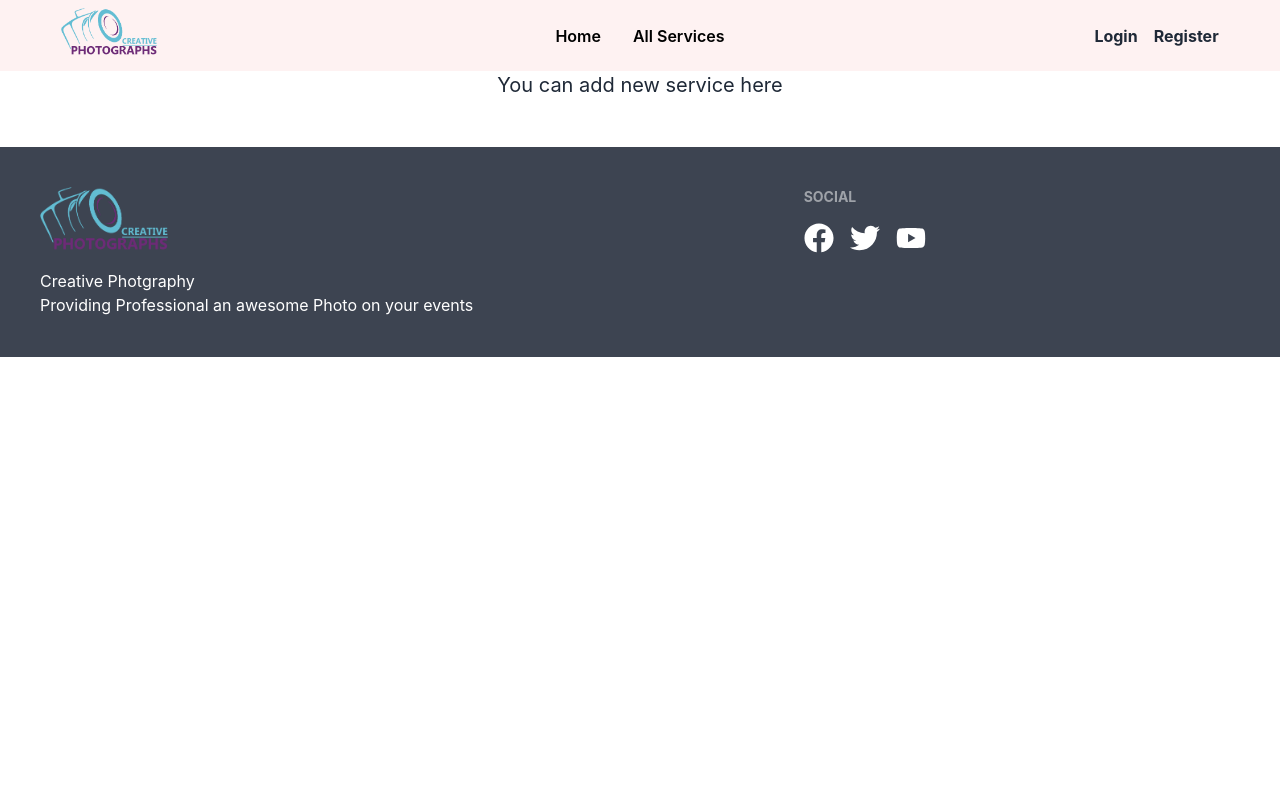
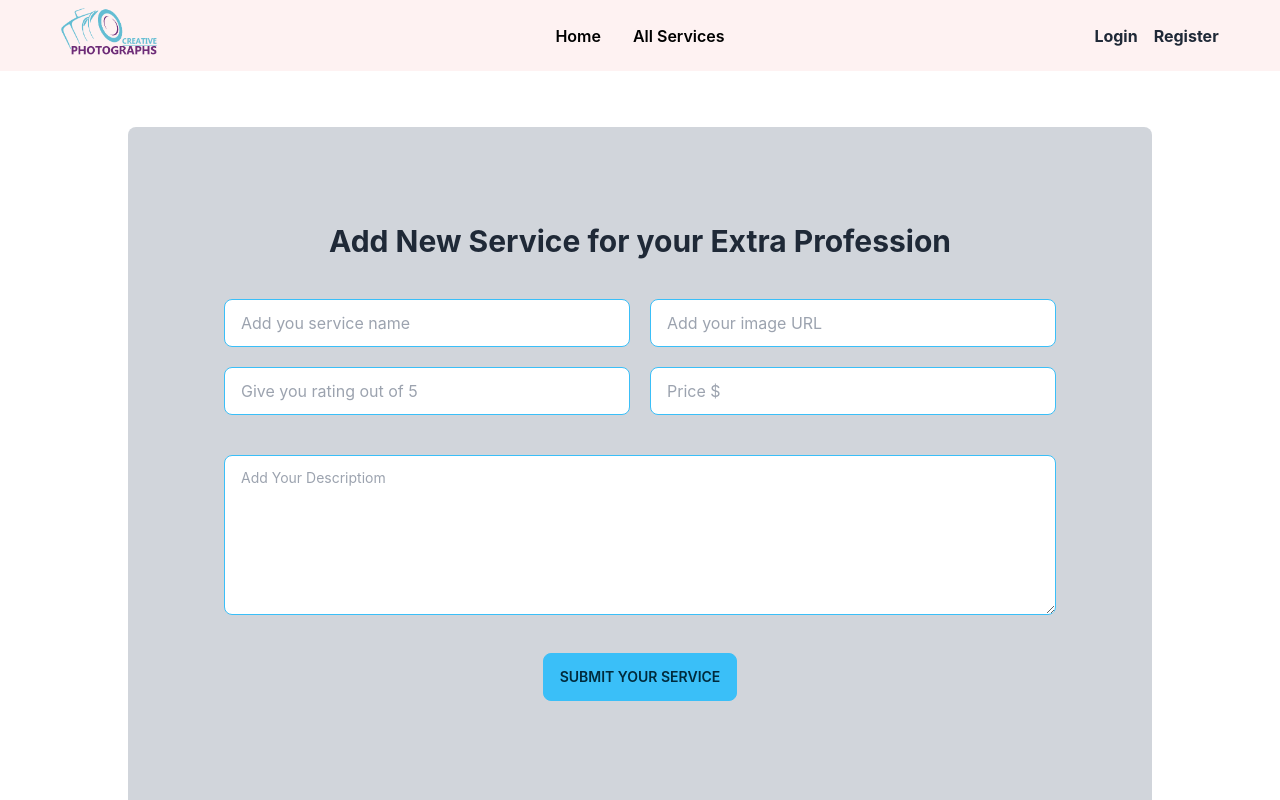
Before and after one commit to Pintu-Roy121/Creative-Photograph-Client-Site, a React (Create React App) app: page /addservice in a window 1280 px wide. Shown: the top 800 px of the page. Built offline with nearby package versions, Linux system fonts and the light colour scheme; no server answers; what react-photo-view would draw is missing.

Commit message:
service inserted

```diff
--- a/src/Shared/Header/Header.js
+++ b/src/Shared/Header/Header.js
@@ -43,7 +43,7 @@ const Header = () => {
                         <label tabIndex={0} className="btn btn-ghost lg:hidden">
                             <FaBars className='text-xl font-bold' />
                         </label>
-                        <ul tabIndex={0} className="menu menu-compact dropdown-content mt-3 p-2 shadow bg-base-100 rounded-box w-52 text-white">
+                        <ul tabIndex={0} className="menu menu-compact dropdown-content mt-3 p-2 shadow bg-base-100 rounded-box w-52 text-black">
                             {menuItems}
                         </ul>
                     </div>
--- a/src/SingleService/SingleService.js
+++ b/src/SingleService/SingleService.js
@@ -4,7 +4,7 @@ import { PhotoView } from 'react-photo-view';
 import { Link } from 'react-router-dom';
 
 const SingleService = ({ service }) => {
-    const { title, image_url, price, rating, description, id } = service;
+    const { title, image_url, price, rating, description, _id } = service;
     return (
         <div className="card card-compact bg-base-100 shadow-xl">
             <figure><PhotoView src={image_url}><img className='h-60 w-full cursor-pointer' src={image_url} alt="service" /></PhotoView></figure>
@@ -16,7 +16,7 @@ const SingleService = ({ service }) => {
                     <p className='text-right'>Price:$ {price}</p>
                 </div>
                 <div className="card-actions justify-end">
-                    <Link to={`/details/${id}`}>
+                    <Link to={`/details/${_id}`}>
                         <button className="btn btn-primary">View Details <FaArrowRight className='text-lg font-bold ml-4' /></button>
                     </Link>
                 </div>
--- a/src/pages/AddService/AddService.js
+++ b/src/pages/AddService/AddService.js
@@ -1,9 +1,60 @@
 import React from 'react';
+import toast from 'react-hot-toast';
 
 const AddService = () => {
+
+    const handleSubmit = (event) => {
+        event.preventDefault();
+
+        const form = event.target;
+        const title = form.title.value;
+        const image_url = form.image.value;
+        const rating = form.rating.value;
+        const price = form.price.value;
+        const description = form.description.value;
+
+        const service = {
+            title,
+            image_url,
+            rating,
+            price,
+            description
+        }
+
+        fetch('http://localhost:5000/services', {
+            method: 'POST',
+            headers: {
+                'content-type': 'application/json',
+            },
+            body: JSON.stringify(service)
+        })
+            .then(res => res.json())
+            .then(data => {
+                if (data.insertedId) {
+                    form.reset();
+                    toast.success('Service added succssful')
+                }
+            });
+
+
+        console.log(service);
+
+
+    }
+
     return (
-        <div className='text-xl text-center'>
-            You can add new service here
+        <div className='my-14'>
+            <form onSubmit={handleSubmit} className='bg-gray-300 w-4/5 mx-auto p-24 rounded-lg text-center'>
+                <h1 className='text-3xl font-bold'>Add New Service for your Extra Profession</h1>
+                <div className='grid grid-cols-1 lg:grid-cols-2 mx-auto gap-5 my-10'>
+                    <input className="input input-bordered input-info w-full" type="text" name='title' placeholder='Add you service name' />
+                    <input className="input input-bordered input-info w-full" type="text" name='image' placeholder='Add your image URL' />
+                    <input className="input input-bordered input-info w-full" type="number" name='rating' placeholder='Give you rating out of 5' />
+                    <input className="input input-bordered input-info w-full" type="number" name='price' placeholder='Price $' />
+                </div>
+                <textarea className="textarea textarea-info w-full h-40" name='description' placeholder="Add Your Descriptiom"></textarea>
+                <button className="btn btn-info my-8">Submit Your service</button>
+            </form>
         </div>
     );
 };
--- a/src/pages/AllServices/AllServices.js
+++ b/src/pages/AllServices/AllServices.js
@@ -9,13 +9,16 @@ const AllServices = () => {
             .then(res => res.json())
             .then(data => setServices(data))
     }, [])
+
+
+
     return (
         <div className='w-11/12 mx-auto'>
             <h1 className='text-4xl text-center font-bold my-10 '>All of our Services</h1>
             <div className='grid grid-cols-1 md:grid-cols-2 lg:grid-cols-3 gap-4 mt-10'>
                 {
                     services.map(service => <SingleService
-                        key={service.id}
+                        key={service._id}
                         service={service}
                     ></SingleService>)
                 }
--- /dev/null
+++ b/src/pages/Reviews/Reviews.js
@@ -0,0 +1,19 @@
+import React from 'react';
+
+const Reviews = () => {
+    return (
+        <div >
+            <div className='flex w-4/5 mx-auto items-center'>
+                <div className="card card-side ">
+                    <figure><img className='rounded-full h-20 w-20 md:h-24 md:w-24 lg:h-40 lg:w-40' src={'https://i.ibb.co/bQ809Bx/PRD-0113-Edit.jpg'} alt="Movie" /></figure>
+                </div>
+                <div className="card-body w-full">
+                    <h2 className="text-xl md:text-3xl font-bold">Pintu roy</h2>
+                    <p className='md:text-base text-justify'>Lorem ipsum dolor sit amet consectetur adipisicing elit. Libero ab dolor labore beatae consectetur blanditiis laboriosam harum neque minima omnis?</p>
+                </div>
+            </div>
+        </div>
+    );
+};
+
+export default Reviews;
--- a/src/pages/ServiceDetails/Reviews/Reviews.js
+++ /dev/null
@@ -1,19 +0,0 @@
-import React from 'react';
-
-const Reviews = () => {
-    return (
-        <div className='flex flex-col gap-8'>
-            <div className='flex w-4/5 items-center'>
-                <div className="card card-side ml-20 ">
-                    <figure><img className='rounded-full h-40 w-40' src={'https://i.ibb.co/bQ809Bx/PRD-0113-Edit.jpg'} alt="Movie" /></figure>
-                </div>
-                <div className="card-body">
-                    <h2 className="text-3xl font-bold">Pintu roy</h2>
-                    <p>Lorem ipsum dolor sit amet consectetur adipisicing elit. Libero ab dolor labore beatae consectetur blanditiis laboriosam harum neque minima omnis?</p>
-                </div>
-            </div>
-        </div>
-    );
-};
-
-export default Reviews;
--- a/src/pages/ServiceDetails/ServiceDetails.js
+++ b/src/pages/ServiceDetails/ServiceDetails.js
@@ -2,7 +2,7 @@ import React, { useContext } from 'react';
 import { PhotoView } from 'react-photo-view';
 import { Link, useLoaderData } from 'react-router-dom';
 import { AuthContext } from '../../contexts/AuthProvider';
-import Reviews from './Reviews/Reviews';
+import Reviews from '../Reviews/Reviews';
 
 const ServiceDetails = () => {
     const { user } = useContext(AuthContext);
@@ -19,9 +19,9 @@ const ServiceDetails = () => {
                     <p>Rating: {rating}</p>
                     <p className='text-right'>Price:$ {price}</p>
                 </div>
-                <hr className='border border-t-2 mt-24 border-sky-400' />
+                <hr className='border border-t-2 mt-24 mb-10 border-sky-400' />
                 <div className='relative'>
-                    <h1 className='text-2xl text-center font-bold underline mb-20'>All Reviews</h1>
+                    <h1 className='text-xl md:text-2xl text-center font-bold underline mb-14'>All Reviews</h1>
                     <div className='absolute top-0 right-5'>
                         {
                             user?.uid ?
--- a/src/pages/Services/Services.js
+++ b/src/pages/Services/Services.js
@@ -21,7 +21,7 @@ const Services = () => {
             <div className='grid grid-cols-1 md:grid-cols-2 lg:grid-cols-3 gap-4 mt-10'>
                 {
                     services.map(service => <SingleService
-                        key={service.id}
+                        key={service._id}
                         service={service}
                     ></SingleService>)
                 }
```
